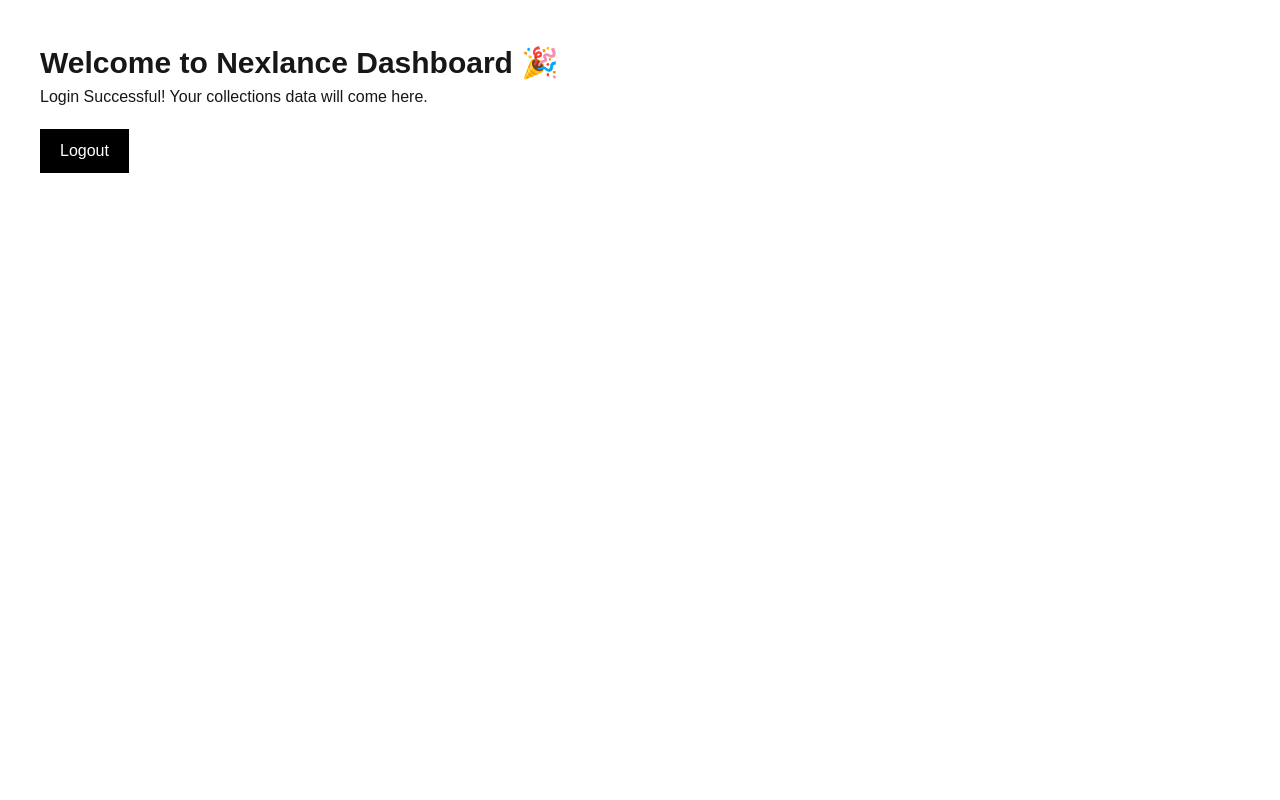
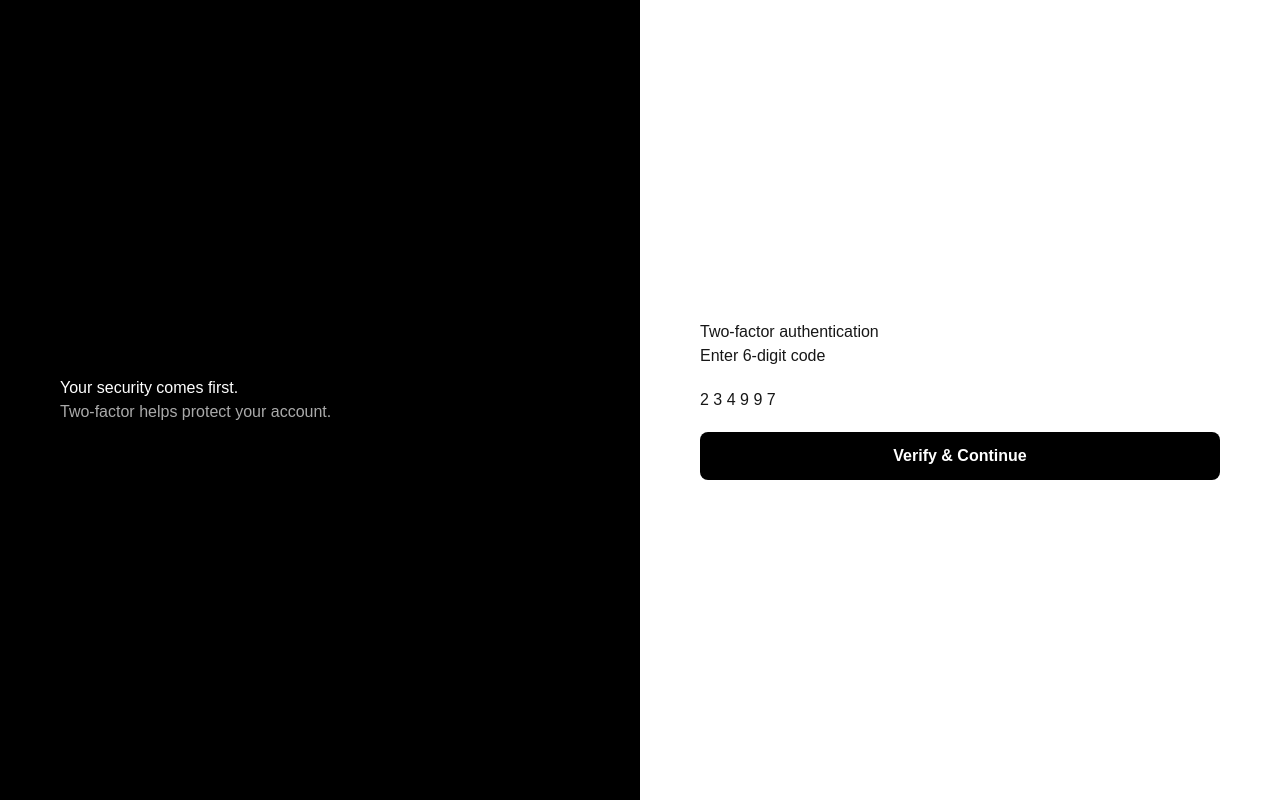
Before and after one commit to Hari4710/Nexlance-dashbord, a Next.js app: page / in a window 1280 px wide. Both pictures are taken after a click on the button "Sign in". Built offline with nearby package versions, Linux system fonts and the light colour scheme.

Commit message:
Update page.tsx

```diff
--- a/src/app/page.tsx
+++ b/src/app/page.tsx
@@ -1,40 +1,33 @@
 "use client"
-import { useState, useEffect } from "react"
+import { useState } from "react"
 
 export default function Page() {
-  const [page, setPage] = useState("login")
-  const [verifying, setVerifying] = useState(false)
+  const [screen, setScreen] = useState("LOGIN")
 
-  // OTP page lo 2 sec tarwata auto dashboard ki vellali
-  useEffect(() => {
-    if (page === "otp") {
-      setVerifying(true)
-      setTimeout(() => {
-        setPage("dashboard")
-      }, 2000) // 2 sec lo dashboard open avuthadi
-    }
-  }, [page])
-
-  if (page === "dashboard") {
+  if (screen === "DASHBOARD") {
     return (
-      <div style={{padding:'40px'}}>
-        <h1 style={{fontSize:'30px', fontWeight:'bold'}}>Welcome to Nexlance Dashboard 🎉</h1>
-        <p>Login Successful! Your collections data will come here.</p>
-        <button onClick={()=>setPage("login")} style={{marginTop:'20px', padding:'10px 20px', background:'black', color:'white'}}>Logout</button>
+      <div style={{padding:'40px', fontFamily:'sans-serif'}}>
+        <h1 style={{fontSize:'28px', fontWeight:'bold'}}>Welcome to Nexlance Dashboard 🎉</h1>
+        <p>Login Successful! Ippudu work avuthondi.</p>
+        <button onClick={()=>setScreen("LOGIN")} style={{marginTop:'20px', padding:'10px 20px', background:'black', color:'white', borderRadius:'8px'}}>Logout</button>
       </div>
     )
   }
 
-  if (page === "otp") {
+  if (screen === "OTP") {
     return (
-      <div style={{display:'flex', height:'100vh', justifyContent:'center', alignItems:'center', flexDirection:'column', background:'black', color:'white'}}>
-        <h2>Two-factor authentication</h2>
-        <p>Enter 6-digit code</p>
-        <div style={{display:'flex', gap:'15px', margin:'20px', fontSize:'20px'}}>
-          <span>2</span><span>3</span><span>4</span><span>9</span><span>9</span><span>7</span>
+      <div style={{display:'flex', height:'100vh'}}>
+        <div style={{width:'50%', background:'black', color:'white', padding:'60px', display:'flex', flexDirection:'column', justifyContent:'center'}}>
+          <h1>Your security comes first.</h1>
+          <p style={{color:'#aaa'}}>Two-factor helps protect your account.</p>
         </div>
-        <div style={{background:'#333', padding:'10px 60px'}}>
-          {verifying? "Verifying..." : "Verified!"}
+        <div style={{width:'50%', padding:'60px', display:'flex', flexDirection:'column', justifyContent:'center'}}>
+          <h2>Two-factor authentication</h2>
+          <p>Enter 6-digit code</p>
+          <div style={{display:'flex', gap:'15px', margin:'20px 0'}}>2 3 4 9 9 7</div>
+          <button onClick={()=>setScreen("DASHBOARD")} style={{background:'black', color:'white', padding:'12px', borderRadius:'8px', cursor:'pointer', fontWeight:'bold'}}>
+            Verify & Continue
+          </button>
         </div>
       </div>
     )
@@ -44,14 +37,16 @@ export default function Page() {
     <div style={{display:'flex', height:'100vh'}}>
       <div style={{width:'50%', background:'black', color:'white', padding:'60px', display:'flex', flexDirection:'column', justifyContent:'center'}}>
         <h1>NEXLANCE</h1>
-        <p style={{color:'gray'}}>Manage allocations, agent activity...</p>
+        <p style={{color:'#aaa'}}>Manage allocations, agent activity...</p>
       </div>
-      <div style={{width:'50%', padding:'60px', display:'flex', flexDirection:'column', justifyContent:'center'}}>
-        <h1 style={{textAlign:'center'}}>Welcome back</h1>
-        <p style={{textAlign:'center'}}>Sign in to your Nexlance account</p>
-        <input placeholder="Enter your User ID" style={{width:'100%', border:'1px solid gray', padding:'10px', marginTop:'20px'}} />
-        <input placeholder="Enter your password" style={{width:'100%', border:'1px solid gray', padding:'10px', marginTop:'10px'}} />
-        <button onClick={()=>setPage("otp")} style={{marginTop:'20px', width:'100%', background:'black', color:'white', padding:'12px'}}>Sign in</button>
+      <div style={{width:'50%', padding:'60px', display:'flex', flexDirection:'column', justifyContent:'center', alignItems:'center'}}>
+        <div style={{width:'100%', maxWidth:'350px'}}>
+          <h1 style={{textAlign:'center', fontWeight:'bold', fontSize:'28px'}}>Welcome back</h1>
+          <p style={{textAlign:'center', color:'#666', fontSize:'14px', marginBottom:'20px'}}>Sign in to your Nexlance account</p>
+          <input placeholder="Enter your User ID" style={{width:'100%', border:'1px solid #ccc', padding:'12px', borderRadius:'8px', marginBottom:'10px'}} />
+          <input placeholder="Enter your password" type="password" style={{width:'100%', border:'1px solid #ccc', padding:'12px', borderRadius:'8px'}} />
+          <button onClick={()=>setScreen("OTP")} style={{marginTop:'20px', width:'100%', background:'black', color:'white', padding:'12px', borderRadius:'8px', fontWeight:'bold', cursor:'pointer'}}>Sign in</button>
+        </div>
       </div>
     </div>
   )
```
